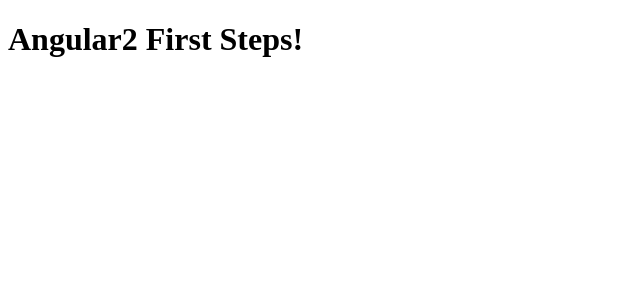
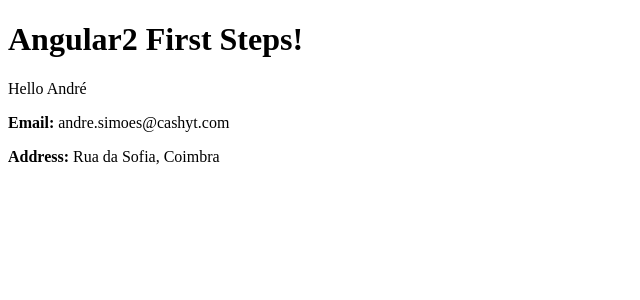
Before and after one commit to andrejnsimoes/angular2-first-steps, an Angular app in the folder my-app/: page / in a window 1280 px wide. Shown: the top 300 px of the page, without its empty margins (0-640 px from the left). Built offline with nearby package versions, Linux system fonts and the light colour scheme.

Commit message:
create user component and add some properties

```diff
--- a/my-app/src/app/app.component.html
+++ b/my-app/src/app/app.component.html
@@ -1,3 +1 @@
-<h1>
-  {{title}}
-</h1>
+<user></user>
--- a/my-app/src/app/app.component.ts
+++ b/my-app/src/app/app.component.ts
@@ -5,6 +5,4 @@
   templateUrl: './app.component.html',
   styleUrls: ['./app.component.css']
 })
-export class AppComponent {
-  title = 'Angular2 First Steps!';
-}
+export class AppComponent {}
--- a/my-app/src/app/app.module.ts
+++ b/my-app/src/app/app.module.ts
@@ -4,10 +4,12 @@
 import { HttpModule } from '@angular/http';
 
 import { AppComponent } from './app.component';
+import { UserComponent } from './user/user.component';
 
 @NgModule({
   declarations: [
-    AppComponent
+    AppComponent,
+    UserComponent
   ],
   imports: [
     BrowserModule,
--- /dev/null
+++ b/my-app/src/app/user/user.component.html
@@ -0,0 +1,7 @@
+<h1>
+  {{title}}
+</h1>
+
+<p>Hello {{name}}</p>
+<p><strong>Email: </strong>{{email}}</p>
+<p><strong>Address: </strong>{{address.street}}, {{address.city}}</p>
--- /dev/null
+++ b/my-app/src/app/user/user.component.ts
@@ -0,0 +1,23 @@
+import { Component, OnInit } from '@angular/core';
+
+@Component({
+  selector: 'user',
+  templateUrl: './user.component.html',
+  styleUrls: ['./user.component.css']
+})
+export class UserComponent implements OnInit {
+
+  title:string = 'Angular2 First Steps!';
+  name:string = 'André';
+  email:string = 'andre.simoes@cashyt.com';
+  address = {
+    street: 'Rua da Sofia',
+    city: 'Coimbra'
+  };
+
+  constructor() { }
+
+  ngOnInit() {
+  }
+
+}
```
Also changed, not shown: my-app/src/app/user/user.component.css (added), 2 other files (tests, documents, lock files or other folders).
